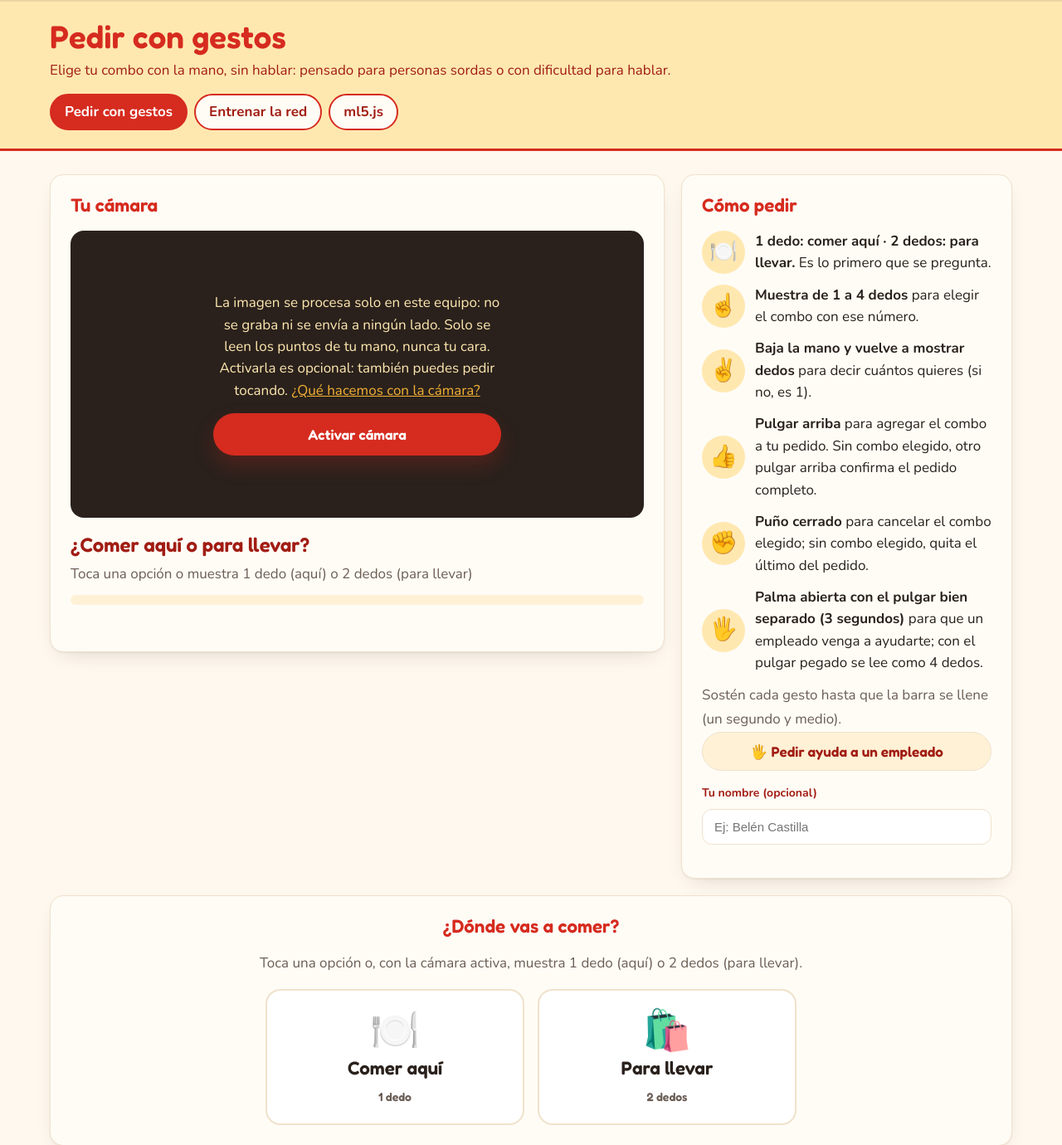
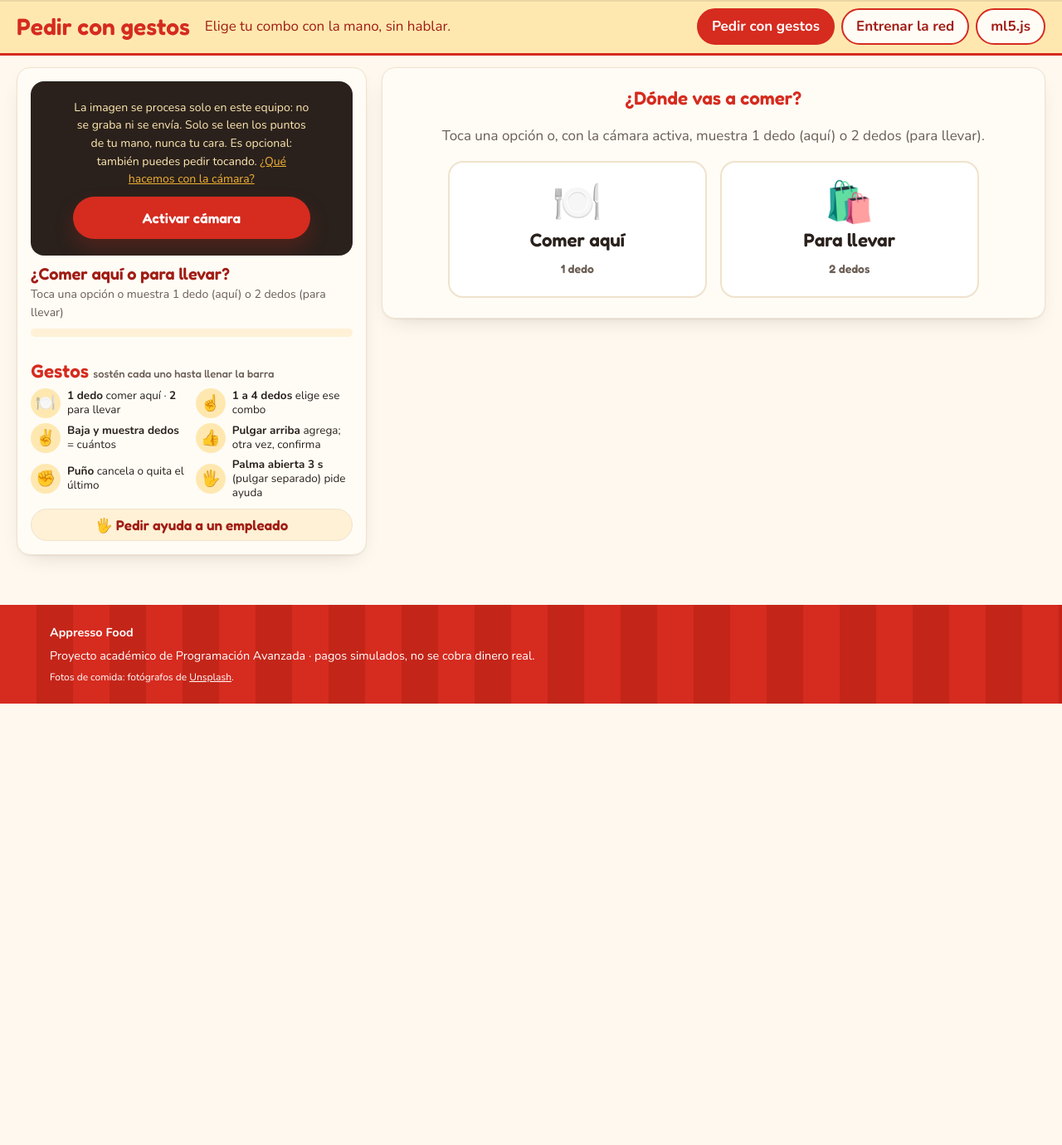
Before and after one commit to Juan-MarinC/Appresso-Cafe, a FastAPI app: page /gestos in a window 1280 px wide. Shown: the part 72-1452 px from the top of the page at 83% size. After the commit the page ends 920 px from the top, so only its background shows below. Run offline with FastAPI, Linux system fonts and the light colour scheme; data comes from the database, SQL or seed files in the repository; data that the repository does not hold is empty.

Commit message:
Gestos: kiosko en una sola pantalla (camara y gestos a la izquierda, combos y pedido a la derecha)

```diff
--- a/appresso_food/static/css/gestos.css
+++ b/appresso_food/static/css/gestos.css
@@ -152,3 +152,63 @@
 /* Autorización antes de grabar en /entrenar */
 .consentimiento { display: flex; gap: 10px; align-items: flex-start; max-width: 46ch; text-align: left; font-size: 14px; font-weight: 600; color: var(--crema); cursor: pointer; }
 .consentimiento input { flex: none; width: 20px; height: 20px; margin-top: 2px; accent-color: var(--resalte); }
+
+/* --- Kiosko en una sola pantalla: cámara y gestos a la izquierda, menú y pedido a la derecha --- */
+.shell--kiosko { max-width: 1680px; margin-top: 14px; padding-bottom: 20px; }
+.pagina-cabeza--compacta .pagina-cabeza__fila { max-width: 1680px; display: flex; flex-wrap: wrap; align-items: center; gap: 4px 18px; padding: 10px 20px; }
+.pagina-cabeza--compacta h1 { font-size: clamp(1.4rem, 2.2vw, 1.9rem); }
+.pagina-cabeza--compacta p { margin: 0; flex: 1 1 auto; }
+.pagina-cabeza--compacta .subnav { margin-top: 0; }
+
+.kiosko { display: grid; grid-template-columns: minmax(340px, 34%) minmax(0, 1fr); gap: 18px; align-items: start; }
+.kiosko > * { min-width: 0; }
+.kiosko__camara { position: sticky; top: 86px; padding: 16px; }
+/* El visor no crece más de lo que cabe en pantalla; video y lienzo siguen midiendo lo mismo */
+.kiosko .visor { width: min(100%, calc((100vh - 500px) * 4 / 3)); min-width: 280px; min-height: 210px; margin: 0 auto; }
+.kiosko .visor__inicio { gap: 10px; padding: 14px; font-size: 14px; }
+.kiosko .estado { margin-top: 10px; gap: 2px; }
+.kiosko .estado strong { font-size: 1.25rem; line-height: 1.2; }
+.kiosko .estado span { font-size: 14px; }
+.kiosko .progreso { margin-top: 8px; height: 10px; }
+.kiosko .lectura { margin-top: 4px; font-size: 14px; }
+
+.guia-titulo { margin: 6px 0 8px; font-size: 1.15rem; }
+.guia-titulo small { font-family: var(--fuente-texto, inherit); font-size: 13px; font-weight: 500; color: var(--muted); }
+.guia--compacta { grid-template-columns: repeat(2, minmax(0, 1fr)); gap: 6px 10px; margin-bottom: 10px; font-size: 13.5px; line-height: 1.25; }
+.guia--compacta li { gap: 8px; }
+.guia--compacta .guia__icono { width: 36px; height: 36px; font-size: 1.2rem; }
+.kiosko .gestos__ayuda { margin: 0; padding-block: 8px; }
+
+/* Menú: tarjetas horizontales en 2 × 2 y el pedido al lado */
+.kiosko .bienvenida { margin-top: 0; }
+.kiosko .menu-kiosko { grid-template-columns: minmax(0, 1fr) 280px; gap: 16px; }
+.kiosko .seccion-titulo { margin-bottom: 8px; }
+.kiosko .combos { grid-template-columns: repeat(2, minmax(0, 1fr)); gap: 12px; }
+.kiosko .combo { display: grid; grid-template-columns: 38% minmax(0, 1fr); grid-template-areas: "foto info" "acciones acciones"; gap: 8px 12px; padding: 10px; }
+.kiosko .combo__foto { grid-area: foto; width: 100%; height: 100%; min-height: 100px; margin: 0; border-radius: 10px; aspect-ratio: auto; }
+.kiosko .combo__numero { top: 4px; left: 4px; width: 46px; height: 46px; font-size: 1.35rem; }
+.kiosko .combo__numero small { font-size: 9px; }
+.kiosko .combo__info { grid-area: info; display: flex; flex-direction: column; min-width: 0; }
+.kiosko .combo h3 { font-size: 1.05rem; }
+.kiosko .combo__items { margin-bottom: 4px; font-size: 13px; line-height: 1.3; }
+.kiosko .combo__precio { margin: auto 0 0; font-size: 1.3rem; }
+.kiosko .combo__acciones { grid-area: acciones; display: flex; align-items: center; gap: 8px; }
+.kiosko .combo__fila { margin: 0; flex: none; }
+.kiosko .combo__acciones .primary-btn { flex: 1; padding-block: 9px; }
+.kiosko .carrito { margin-top: 0; top: 86px; padding: 16px; }
+.kiosko .carrito h2 { margin-bottom: 4px; font-size: 1.3rem; }
+.kiosko .carrito__lineas { max-height: 28vh; overflow: auto; }
+.kiosko .carrito .field-group { margin-bottom: 10px; }
+
+@media (max-width: 1250px) {
+    .kiosko .menu-kiosko { grid-template-columns: minmax(0, 1fr); }
+    .kiosko .carrito { position: static; }
+}
+@media (max-width: 900px) {
+    .kiosko { grid-template-columns: minmax(0, 1fr); }
+    .kiosko__camara { position: static; }
+    .kiosko .visor { width: 100%; min-width: 0; }
+}
+@media (max-width: 560px) {
+    .kiosko .combos, .guia--compacta { grid-template-columns: minmax(0, 1fr); }
+}
--- a/appresso_food/templates/base.html
+++ b/appresso_food/templates/base.html
@@ -41,7 +41,7 @@
 
   {% block hero %}{% endblock %}
 
-  <main class="shell" id="contenido">
+  <main class="shell{% block shell_clase %}{% endblock %}" id="contenido">
     {% block contenido %}{% endblock %}
   </main>
 
--- a/appresso_food/templates/entrenar.html
+++ b/appresso_food/templates/entrenar.html
@@ -5,7 +5,7 @@
 {% block titulo %}Entrenar gestos - Appresso Food{% endblock %}
 
 {% block estilos %}
-  <link rel="stylesheet" href="/static/css/gestos.css">
+  <link rel="stylesheet" href="/static/css/gestos.css?v=2">
 {% endblock %}
 
 {% block hero %}
--- a/appresso_food/templates/gestos.html
+++ b/appresso_food/templates/gestos.html
@@ -5,28 +5,30 @@
 {% block titulo %}Pedir con gestos - Appresso Food{% endblock %}
 
 {% block estilos %}
-  <link rel="stylesheet" href="/static/css/gestos.css">
+  <link rel="stylesheet" href="/static/css/gestos.css?v=2">
 {% endblock %}
 
+{% block shell_clase %} shell--kiosko{% endblock %}
+
 {% block hero %}
-<section class="pagina-cabeza">
+<section class="pagina-cabeza pagina-cabeza--compacta">
   <div class="pagina-cabeza__fila">
     <h1>Pedir con gestos</h1>
-    <p>Elige tu combo con la mano, sin hablar: pensado para personas sordas o con dificultad para hablar.</p>
+    <p>Elige tu combo con la mano, sin hablar.</p>
     {% include "_gestos_nav.html" %}
   </div>
 </section>
 {% endblock %}
 
 {% block contenido %}
-<div class="gestos">
-    <section class="panel" aria-labelledby="camara-titulo">
-        <h2 id="camara-titulo">Tu cámara</h2>
+<!-- Todo en una pantalla: a la izquierda la cámara y los gestos, a la derecha el menú y el pedido. -->
+<div class="kiosko">
+    <section class="panel kiosko__camara" aria-label="Tu cámara y los gestos">
         <div class="visor">
             <video id="video" playsinline muted></video>
             <canvas id="lienzo" aria-hidden="true"></canvas>
             <div class="visor__inicio" id="visor-inicio">
-                <p>La imagen se procesa solo en este equipo: no se graba ni se envía a ningún lado. Solo se leen los puntos de tu mano, nunca tu cara. Activarla es opcional: también puedes pedir tocando. <a href="/gestos/ml5#privacidad">¿Qué hacemos con la cámara?</a></p>
+                <p>La imagen se procesa solo en este equipo: no se graba ni se envía. Solo se leen los puntos de tu mano, nunca tu cara. Es opcional: también puedes pedir tocando. <a href="/gestos/ml5#privacidad">¿Qué hacemos con la cámara?</a></p>
                 <button type="button" class="primary-btn" id="activar">Activar cámara</button>
             </div>
         </div>
@@ -36,27 +38,20 @@
         </div>
         <div class="progreso" aria-hidden="true"><div id="progreso-barra"></div></div>
         <p class="lectura" id="lectura" aria-hidden="true"></p>
+
+        <h2 id="guia-titulo" class="guia-titulo">Gestos <small>sostén cada uno hasta llenar la barra</small></h2>
+        <ol class="guia guia--compacta" aria-labelledby="guia-titulo">
+            <li><span class="guia__icono" aria-hidden="true">🍽️</span><span><strong>1 dedo</strong> comer aquí · <strong>2</strong> para llevar</span></li>
+            <li><span class="guia__icono" aria-hidden="true">☝️</span><span><strong>1 a 4 dedos</strong> elige ese combo</span></li>
+            <li><span class="guia__icono" aria-hidden="true">✌️</span><span><strong>Baja y muestra dedos</strong> = cuántos</span></li>
+            <li><span class="guia__icono" aria-hidden="true">👍</span><span><strong>Pulgar arriba</strong> agrega; otra vez, confirma</span></li>
+            <li><span class="guia__icono" aria-hidden="true">✊</span><span><strong>Puño</strong> cancela o quita el último</span></li>
+            <li><span class="guia__icono" aria-hidden="true">🖐️</span><span><strong>Palma abierta 3 s</strong> (pulgar separado) pide ayuda</span></li>
+        </ol>
+        <button type="button" class="button secondary gestos__ayuda" id="ayuda">🖐️ Pedir ayuda a un empleado</button>
     </section>
 
-    <section class="panel" aria-labelledby="guia-titulo">
-        <h2 id="guia-titulo">Cómo pedir</h2>
-        <ol class="guia">
-            <li><span class="guia__icono" aria-hidden="true">🍽️</span><span><strong>1 dedo: comer aquí · 2 dedos: para llevar.</strong> Es lo primero que se pregunta.</span></li>
-            <li><span class="guia__icono" aria-hidden="true">☝️</span><span><strong>Muestra de 1 a 4 dedos</strong> para elegir el combo con ese número.</span></li>
-            <li><span class="guia__icono" aria-hidden="true">✌️</span><span><strong>Baja la mano y vuelve a mostrar dedos</strong> para decir cuántos quieres (si no, es 1).</span></li>
-            <li><span class="guia__icono" aria-hidden="true">👍</span><span><strong>Pulgar arriba</strong> para agregar el combo a tu pedido. Sin combo elegido, otro pulgar arriba confirma el pedido completo.</span></li>
-            <li><span class="guia__icono" aria-hidden="true">✊</span><span><strong>Puño cerrado</strong> para cancelar el combo elegido; sin combo elegido, quita el último del pedido.</span></li>
-            <li><span class="guia__icono" aria-hidden="true">🖐️</span><span><strong>Palma abierta con el pulgar bien separado (3 segundos)</strong> para que un empleado venga a ayudarte; con el pulgar pegado se lee como 4 dedos.</span></li>
-        </ol>
-        <p class="subtitle">Sostén cada gesto hasta que la barra se llene (un segundo y medio).</p>
-        <button type="button" class="button secondary gestos__ayuda" id="ayuda">🖐️ Pedir ayuda a un empleado</button>
-        <div class="field-group">
-            <label for="nombre">Tu nombre (opcional)</label>
-            <input type="text" id="nombre" placeholder="Ej: Belén Castilla" autocomplete="given-name" />
-        </div>
-    </section>
-</div>
-
+    <div class="kiosko__pedido">
         <!-- La bienvenida y el carrito los activa gestos.js; sin JavaScript cada combo se pide solo con su botón. -->
         <section class="panel bienvenida" id="bienvenida" aria-labelledby="bienvenida-titulo" hidden>
             <h2 id="bienvenida-titulo">¿Dónde vas a comer?</h2>
@@ -82,15 +77,19 @@
                         {% endfor %}
                         <span class="combo__numero" aria-hidden="true">{{ combo.numero }}<small>{{ "dedo" if combo.numero == 1 else "dedos" }}</small></span>
                         {% if combo.foto %}<img class="combo__foto" src="/static/img/menu/{{ combo.foto }}.jpg" width="640" height="420" alt="" loading="lazy">{% endif %}
+                        <div class="combo__info">
                             <h3>{{ combo.nombre }}</h3>
                             <ul class="combo__items">
                                 {% for producto, cantidad in combo.lineas %}<li>{{ cantidad }} × {{ producto.name }}</li>{% endfor %}
                             </ul>
+                            <p class="combo__precio" data-total="{{ combo.total }}">{{ combo.total|pesos }}</p>
+                        </div>
+                        <div class="combo__acciones">
                             <label class="combo__fila">Cantidad
                                 <select class="combo__cantidad" aria-label="Cantidad del {{ combo.nombre }}">{% for n in range(1, 5) %}<option value="{{ n }}">{{ n }}</option>{% endfor %}</select>
                             </label>
-        <p class="combo__precio" data-total="{{ combo.total }}">{{ combo.total|pesos }}</p>
                             <button type="submit" class="primary-btn">Pedir combo {{ combo.numero }}</button>
+                        </div>
                     </form>
                     {% else %}
                     <p class="subtitle">No hay combos disponibles: faltan productos en el menú.</p>
@@ -103,6 +102,10 @@
                 <p class="carrito__modalidad"><span id="carrito-modalidad"></span> <button type="button" class="enlace" id="cambiar-modalidad">Cambiar</button></p>
                 <ul class="carrito__lineas" id="carrito-lineas" aria-live="polite"></ul>
                 <p class="carrito__total">Total <strong id="carrito-total">$0</strong></p>
+                <div class="field-group">
+                    <label for="nombre">Tu nombre (opcional)</label>
+                    <input type="text" id="nombre" placeholder="Ej: Belén Castilla" autocomplete="given-name" />
+                </div>
                 <form method="post" action="/pedidos" id="carrito-form">
                     <input type="hidden" name="client" value="Cliente con gestos" />
                     <input type="hidden" name="channel" value="local" />
@@ -113,6 +116,8 @@
                 <button type="button" class="button secondary" id="carrito-vaciar" disabled>Vaciar</button>
             </section>
         </div>
+    </div>
+</div>
 {% endblock %}
 
 {% block scripts %}
--- a/appresso_food/templates/ml5.html
+++ b/appresso_food/templates/ml5.html
@@ -5,8 +5,8 @@
 {% block titulo %}ml5.js en el kiosko - Appresso Food{% endblock %}
 
 {% block estilos %}
-  <link rel="stylesheet" href="/static/css/gestos.css">
-  <link rel="stylesheet" href="/static/css/ml5.css">
+  <link rel="stylesheet" href="/static/css/gestos.css?v=2">
+  <link rel="stylesheet" href="/static/css/ml5.css?v=2">
 {% endblock %}
 
 {% block hero %}
```
Lines whose indentation alone changed are shown as unchanged.
